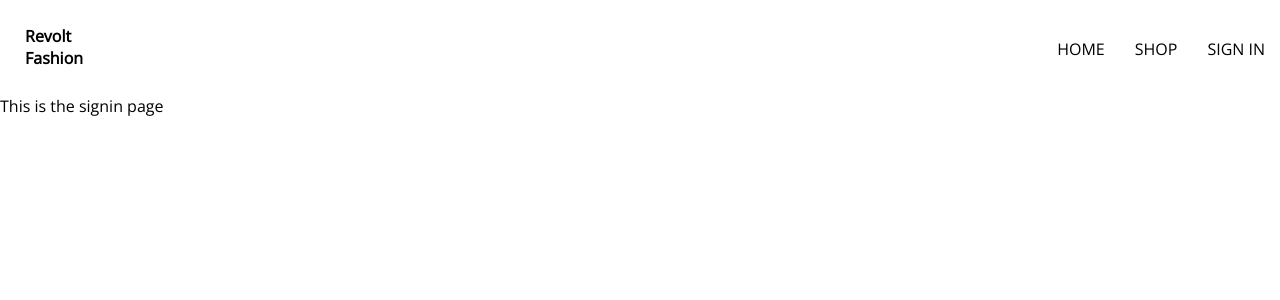
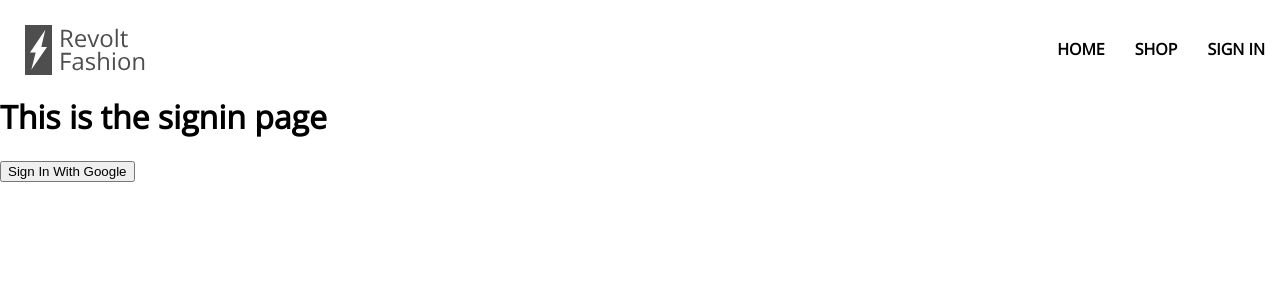
Before and after one commit to godnondsilva/revolt-fashion, a React (Create React App) app: page /sign-in in a window 1280 px wide. Shown: the top 300 px of the page. Built offline with nearby package versions, Linux system fonts and the light colour scheme.

Commit message:
Add a logo and user authentication with firebase

```diff
--- a/package.json
+++ b/package.json
@@ -6,6 +6,7 @@
     "@testing-library/jest-dom": "^5.16.3",
     "@testing-library/react": "^12.1.4",
     "@testing-library/user-event": "^13.5.0",
+    "firebase": "^9.6.10",
     "react": "^17.0.2",
     "react-dom": "^17.0.2",
     "react-router-dom": "6",
--- a/public/index.html
+++ b/public/index.html
@@ -26,10 +26,7 @@
     -->
     <link rel="preconnect" href="https://fonts.googleapis.com">
     <link rel="preconnect" href="https://fonts.gstatic.com" crossorigin>
-    <link
-      href="https://fonts.googleapis.com/css2?family=Open+Sans:wght@300&family=Poppins:wght@100;200;300;400;500;600;700;800;900&display=swap"
-      rel="stylesheet"
-    >
+    <link href="https://fonts.googleapis.com/css2?family=Open+Sans:wght@300&display=swap" rel="stylesheet">
     <title>React App</title>
   </head>
   <body>
--- a/src/routes/navigation/Navigation.jsx
+++ b/src/routes/navigation/Navigation.jsx
@@ -2,13 +2,16 @@ import { Fragment } from 'react';
 import { Outlet, Link } from 'react-router-dom';
 
 import './navigation.styles.scss';
+
+import { ReactComponent as RevoltLogo } from '../../assets/logo.svg';
 
 const Navigation = () => {
     return (
         <Fragment>
             <div className='navigation'>
                 <Link className='logo-container' to='/'>
-                    <div className='logo'>Revolt Fashion</div>
+                    {/* <div className='logo'>Revolt Fashion</div> */}
+                    <RevoltLogo className='logo' />
                 </Link>
                 <div className='nav-links-container'>
                     <Link className='nav-link' to='/'>
--- a/src/routes/navigation/navigation.styles.scss
+++ b/src/routes/navigation/navigation.styles.scss
@@ -7,11 +7,11 @@
 
   .logo-container {
     height: 100%;
-    width: 100px;
+    width: 70px;
     padding: 25px;
 
-    .logo {
-      font-weight: 600;
+    &:hover {
+      opacity: 0.8;
     }
   }
 
@@ -25,6 +25,11 @@
     .nav-link {
       padding: 10px 15px;
       cursor: pointer;
+      font-weight: bold;
+
+      &:hover {
+        opacity: 0.6;
+      }
     }
   }
 }
--- a/src/routes/sign-in/SignIn.jsx
+++ b/src/routes/sign-in/SignIn.jsx
@@ -1,6 +1,16 @@
+import { signInWithGooglePopup, createUserDocumentFromAuth } from "../../utils/firebase/firebaseUtils";
+
 const SignIn = () => {
+    const googleSignIn = async () => {
+        const { user } = await signInWithGooglePopup();
+        createUserDocumentFromAuth(user);
+    }
+
     return (
-        <div>This is the signin page</div>
+        <div>
+            <h1>This is the signin page</h1>
+            <button onClick={googleSignIn}>Sign In With Google</button>
+        </div>
     );
 }
 
--- /dev/null
+++ b/src/utils/firebase/firebaseUtils.js
@@ -0,0 +1,52 @@
+import { initializeApp } from "firebase/app";
+import { getAuth, GoogleAuthProvider, signInWithPopup } from "firebase/auth";
+import { getAnalytics } from "firebase/analytics";
+import { getFirestore, doc, getDoc, setDoc } from 'firebase/firestore';
+
+const firebaseConfig = {
+  apiKey: "AIzaSyCE3fdbR6MUw5_3sFr6m3dJvx90PvqDMpM",
+  authDomain: "revolt-fashion.firebaseapp.com",
+  projectId: "revolt-fashion",
+  storageBucket: "revolt-fashion.appspot.com",
+  messagingSenderId: "920351442288",
+  appId: "1:920351442288:web:250f867a5f14d613e57bb5",
+  measurementId: "G-GD8Q5DF4ND"
+};
+
+const app = initializeApp(firebaseConfig);
+
+const provider = new GoogleAuthProvider();
+
+provider.setCustomParameters({
+    'prompt': 'select_account'
+});
+
+// Firebase exports
+export const analytics = getAnalytics(app);
+export const auth = getAuth(app);
+export const signInWithGooglePopup = () => signInWithPopup(auth, provider);
+
+export const db = getFirestore();
+
+export const createUserDocumentFromAuth = async (userAuth) => {
+  const userDocRef = doc(db, 'users', userAuth.uid);
+  const userSnapshot = await getDoc(userDocRef);
+
+  if(!userSnapshot.exists()) {
+    const { displayName, email } = userAuth;
+    const createdAt = new Date();
+
+    try {
+      await setDoc(userDocRef, {
+        displayName,
+        email,
+        createdAt
+      })
+    }
+    catch (error) {
+      console.log('Error creating the user!', error.message);
+    }
+  }
+
+  return userDocRef;
+}
```
Also changed, not shown: src/assets/logo.svg (added), 1 other file (tests, documents, lock files or other folders).
